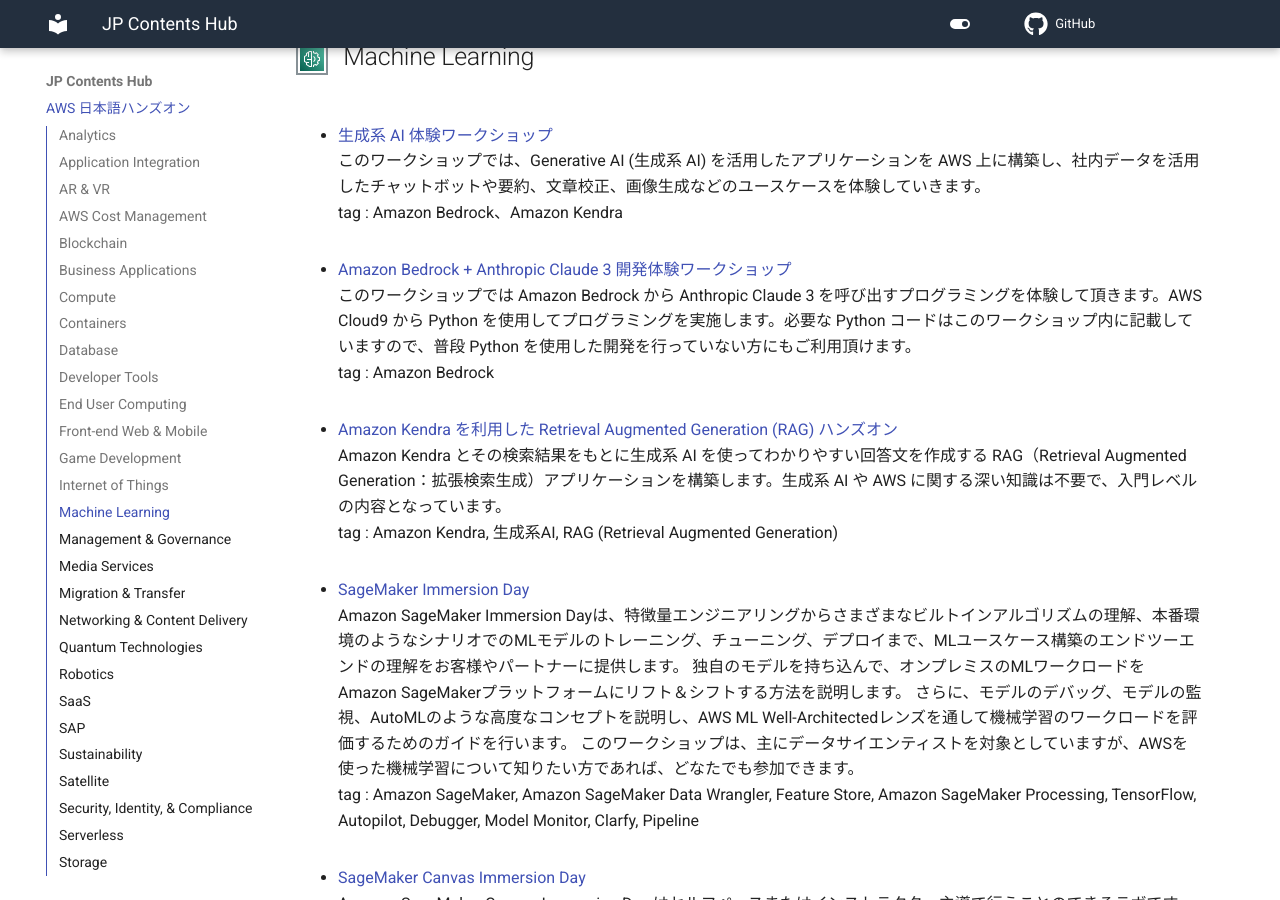
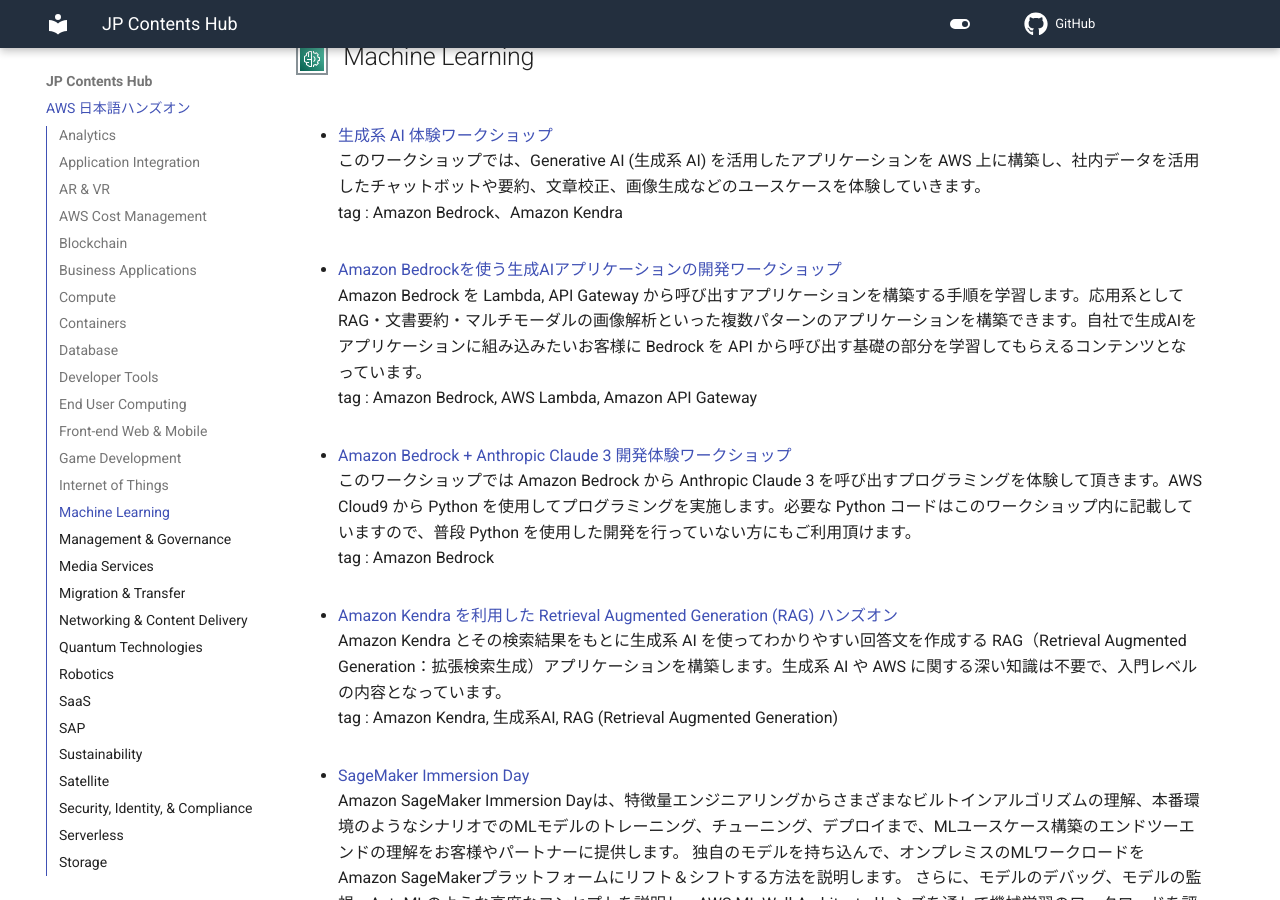
Before and after one commit to aws-samples/jp-contents-hub, an MkDocs documentation site: the page built from content/index.md, in a window 1280 px wide and 900 px high, scrolled down 19082 px. Built offline with MkDocs 1.6.1 and Material for MkDocs 9.7.7, drawn with Linux system fonts in a browser that asks for light colours; comment, search, counter and statistics services are not loaded.

Commit message:
add: 新規ハンズオンコンテンツ追加

```diff
--- a/content/index.md
+++ b/content/index.md
@@ -485,6 +485,10 @@
 - <a href="https://catalog.workshops.aws/generative-ai-use-cases-jp" target="_blank" onclick="sendClickCount()" onauxclick="sendClickCount()">生成系 AI 体験ワークショップ</a>
 このワークショップでは、Generative AI (生成系 AI) を活用したアプリケーションを AWS 上に構築し、社内データを活用したチャットボットや要約、文章校正、画像生成などのユースケースを体験していきます。
 tag : Amazon Bedrock、Amazon Kendra
+
+- <a href="https://catalog.us-east-1.prod.workshops.aws/workshops/0da6f9f4-c42f-4d47-90df-f89f4ab57e41/ja-JP" target="_blank" onclick="sendClickCount()" onauxclick="sendClickCount()">Amazon Bedrockを使う生成AIアプリケーションの開発ワークショップ</a>
+Amazon Bedrock を Lambda, API Gateway から呼び出すアプリケーションを構築する手順を学習します。応用系として RAG・文書要約・マルチモーダルの画像解析といった複数パターンのアプリケーションを構築できます。自社で生成AIをアプリケーションに組み込みたいお客様に Bedrock を API から呼び出す基礎の部分を学習してもらえるコンテンツとなっています。
+tag : Amazon Bedrock, AWS Lambda, Amazon API Gateway
 
 - <a href="https://catalog.us-east-1.prod.workshops.aws/workshops/7271111a-22bd-40e7-971a-817b0c083c67/ja-JP" target="_blank" onclick="sendClickCount()" onauxclick="sendClickCount()">Amazon Bedrock + Anthropic Claude 3 開発体験ワークショップ</a>
 このワークショップでは Amazon Bedrock から Anthropic Claude 3 を呼び出すプログラミングを体験して頂きます。AWS Cloud9 から Python を使用してプログラミングを実施します。必要な Python コードはこのワークショップ内に記載していますので、普段 Python を使用した開発を行っていない方にもご利用頂けます。
```
Also changed, not shown: README.md (+5 -0 lines).
